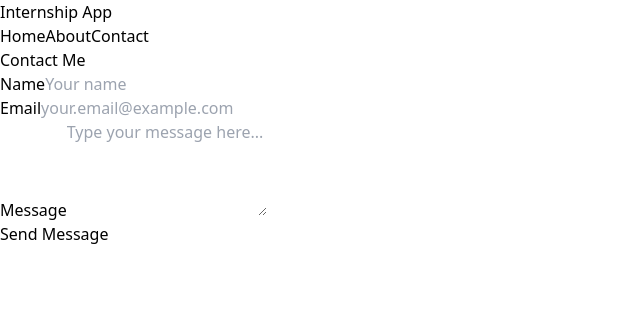
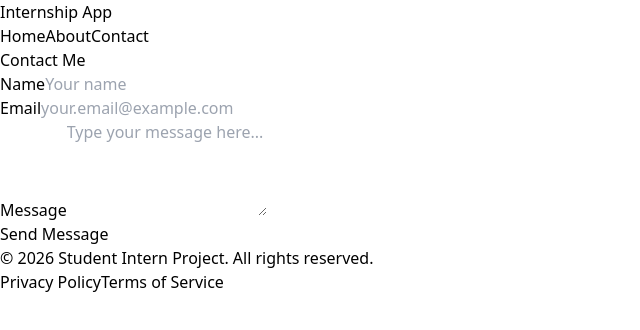
Before and after one commit to ramsha1554/multi-page-app, a React (Vite) app: page /contact in a window 1280 px wide. Shown: the top 330 px of the page, without its empty margins (0-640 px from the left). Built offline with nearby package versions, Linux system fonts and the light colour scheme.

Commit message:
added footer to all pages

```diff
--- a/src/App.jsx
+++ b/src/App.jsx
@@ -3,6 +3,7 @@
 import Home from './pages/Home'
 import About from './pages/About'
 import Contact from './pages/Contact'
+import Footer from './components/Footer'
 
 // setting up BrowserRouter so routing works everywhere
 // wrapping pages in a main container with a bit of padding so it looks clean
@@ -21,6 +22,9 @@
             <Route path="/contact" element={<Contact />} />
           </Routes>
         </main>
+
+        {/* added footer to all pages, rendering it at the bottom */}
+        <Footer />
       </div>
     </BrowserRouter>
   )
--- /dev/null
+++ b/src/components/Footer.jsx
@@ -0,0 +1,15 @@
+// simple footer component. just normal text with copyright
+// will display this at the bottom of the main layout wrapper
+export default function Footer() {
+  return (
+    <footer className="bg-white border-t border-gray-200 py-6 mt-12 text-center text-xs text-gray-500">
+      <div className="max-w-4xl mx-auto px-6 flex flex-col sm:flex-row justify-between items-center gap-2">
+        <p>&copy; {new Date().getFullYear()} Student Intern Project. All rights reserved.</p>
+        <div className="flex gap-4">
+          <a href="#" className="hover:text-gray-900 transition-colors">Privacy Policy</a>
+          <a href="#" className="hover:text-gray-900 transition-colors">Terms of Service</a>
+        </div>
+      </div>
+    </footer>
+  )
+}
```
